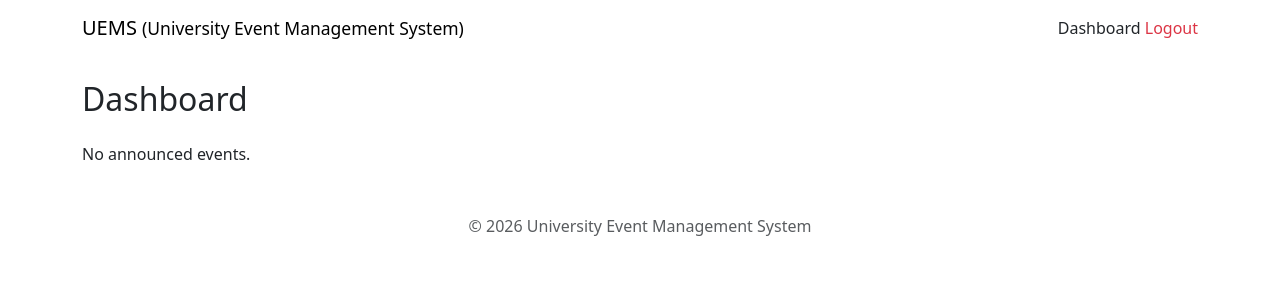
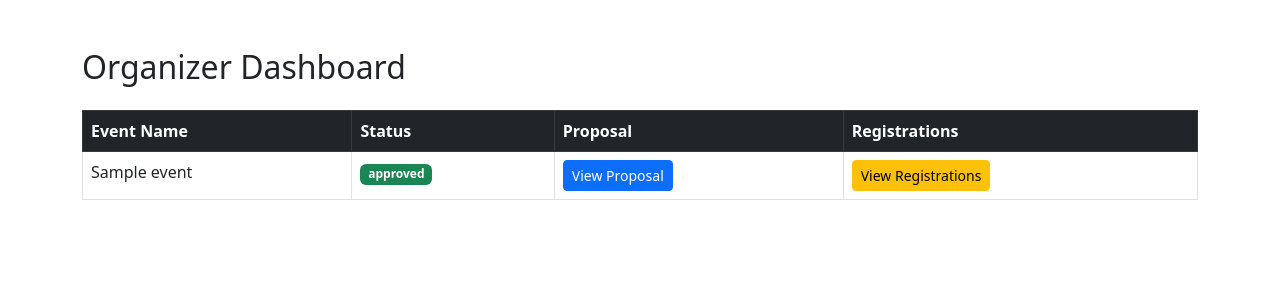
Before and after one commit to malikhasham712-tech/uems-final-year-project, a Django app: page /dashboard/ in a window 1280 px wide. Shown: the top 300 px of the page. Run offline with Django 5.2, Linux system fonts and the light colour scheme; a user stored in the database is signed in; tables that the repository leaves empty hold one stand-in row (values such as "Sample post").

Commit message:
event organizer view registartion and proposal not working, now fixing it

```diff
--- a/uems/accounts/templates/base.html
+++ b/uems/accounts/templates/base.html
@@ -21,7 +21,7 @@
         <a class="navbar-brand" href="/">UEMS <small>(University Event Management System)</small></a>
         <div>
             {% if request.user.is_authenticated %}
-                {% if request.user.is_superuser or request.user.profile.role == 'organizer' %}
+        {% if request.user.is_superuser or request.user.profile.is_organizer %}
             <a class="nav-link d-inline" href="{% url 'my_events' %}">Dashboard</a>
         {% else %}
             <a class="nav-link d-inline" href="{% url 'student_events' %}">Events</a>
--- /dev/null
+++ b/uems/accounts/templates/organizer_dashboard.html
@@ -0,0 +1,60 @@
+<!DOCTYPE html>
+<html>
+<head>
+    <title>Organizer Dashboard</title>
+
+    <!-- Bootstrap CDN -->
+    <link href="https://cdn.jsdelivr.net/npm/bootstrap@5.3.0/dist/css/bootstrap.min.css" rel="stylesheet">
+</head>
+<body>
+
+<div class="container mt-5">
+
+    <h2 class="mb-4">Organizer Dashboard</h2>
+
+    <table class="table table-bordered table-hover">
+        <thead class="table-dark">
+            <tr>
+                <th>Event Name</th>
+                <th>Status</th>
+                <th>Proposal</th>
+                <th>Registrations</th>
+            </tr>
+        </thead>
+
+        <tbody>
+            {% for event in events %}
+            <tr>
+                <td>{{ event.name }}</td>
+                <td>
+                    <span class="badge bg-success">
+                        {{ event.status }}
+                    </span>
+                </td>
+
+                <td>
+                    <a href="#" class="btn btn-primary btn-sm">
+                        View Proposal
+                    </a>
+                </td>
+
+                <td>
+                    <a href="#" class="btn btn-warning btn-sm">
+                        View Registrations
+                    </a>
+                </td>
+            </tr>
+            {% empty %}
+            <tr>
+                <td colspan="4" class="text-center">
+                    No Events Assigned
+                </td>
+            </tr>
+            {% endfor %}
+        </tbody>
+    </table>
+
+</div>
+
+</body>
+</html>
--- a/uems/accounts/views.py
+++ b/uems/accounts/views.py
@@ -8,6 +8,7 @@ from events.models import Event
 from django.core.mail import send_mail
 from django.conf import settings
 import uuid
+from django.contrib.auth.models import User
 
 # ----------------------
 # HOME
@@ -34,10 +35,10 @@ def register(request):
             Profile.objects.create(
                 user=user,
                 role=role,
-                verification_token=verification_token
+                verification_token=verification_token,
+                is_organizer=(role == 'organizer')
             )
 
-            # Email Verification
             verify_link = request.build_absolute_uri(
                 reverse('verify-email', args=[verification_token])
             )
@@ -71,6 +72,7 @@ def verify_email(request, token):
         messages.success(request, 'Email verified successfully! You can login now.')
     except Profile.DoesNotExist:
         messages.error(request, 'Invalid or expired verification link.')
+
     return redirect('login')
 
 
@@ -78,7 +80,6 @@ def verify_email(request, token):
 # LOGIN
 # ----------------------
 def login_view(request):
-    print("LOGIN VIEW HIT")  # Debug line
     if request.method == 'POST':
         username = request.POST.get('username')
         password = request.POST.get('password')
@@ -86,7 +87,6 @@ def login_view(request):
         user = authenticate(request, username=username, password=password)
 
         if user:
-            # Check email verification
             try:
                 if not user.profile.email_verified:
                     messages.error(request, 'Please verify your email before login.')
@@ -97,11 +97,11 @@ def login_view(request):
 
             login(request, user)
 
-            # Role-based redirect
-            if user.is_superuser or (hasattr(user, 'profile') and user.profile.role == 'organizer'):
-                return redirect('my_events')  # Organizer/Admin dashboard
+            # ✅ CHECK IF USER IS ORGANIZER BY EVENT ASSIGNMENT
+            if Event.objects.filter(organizer=user).exists():
+                return redirect('dashboard')  # organizer view
             else:
-                return redirect('student_events')  # Students
+                return redirect('student_events')
 
         else:
             messages.error(request, 'Invalid username or password.')
@@ -110,17 +110,56 @@ def login_view(request):
 
 
 # ----------------------
-# DASHBOARD (Optional)
-# ----------------------
-def dashboard(request):
-    # Optional, you can remove this if unused
-    events = Event.objects.filter(status='announced')
-    return render(request, 'accounts/dashboard.html', {'events': events})
-
-
-# ----------------------
 # LOGOUT
 # ----------------------
 def logout_view(request):
     logout(request)
     return redirect('login')
+
+
+# ----------------------
+# DASHBOARD (IMPORTANT FIX)
+# ----------------------
+def dashboard(request):
+    if not request.user.is_authenticated:
+        return redirect('login')
+
+    events = Event.objects.filter(organizer=request.user)
+
+    if events.exists():
+        # Organizer interface
+        return render(request, 'organizer_dashboard.html', {'events': events})
+    else:
+        # Student interface
+        return render(request, 'student_dashboard.html')
+
+
+# ----------------------
+# HELPER: Assign organizer
+# ----------------------
+def assign_organizer(user_username, event_name):
+    user = User.objects.get(username=user_username)
+    event = Event.objects.get(name=event_name)
+
+    # ✅ FIXED (use single organizer)
+    event.organizer = user
+    event.save()
+
+    # Ensure profile updated
+    user.profile.is_organizer = True
+    user.profile.save()
+
+    print(f"{user.username} assigned as organizer to {event.name}")
+
+
+# ----------------------
+# HELPER: Fix existing users
+# ----------------------
+def fix_existing_organizers():
+    organizer_users = ['Hasham', 'Sir_Ubaid']
+
+    for u_name in organizer_users:
+        user = User.objects.get(username=u_name)
+        user.profile.is_organizer = True
+        user.profile.save()
+        print(f"{user.username} is now an organizer")
--- a/uems/events/urls.py
+++ b/uems/events/urls.py
@@ -4,9 +4,9 @@ from . import views
 urlpatterns = [
     path('my_events/', views.my_events, name='my_events'),
     path('submit-proposal/<int:event_id>/', views.submit_proposal, name='submit_proposal'),
-    path('view-event/<int:event_id>/', views.view_event, name='view_event'),
-    path('view-proposals/<int:event_id>/', views.view_proposals, name='view_proposals'),
+    path('view_event/<int:event_id>/', views.view_event, name='view_event'),
+    path('view_proposals/<int:event_id>/', views.view_proposals, name='view_proposals'),
+    path('event-registrations/<int:event_id>/', views.event_registrations, name='event_registrations'),
     path('student-events/', views.student_events, name='student_events'),
     path('register-event/<int:event_id>/', views.register_event, name='register_event'),
-    path('event-registrations/<int:event_id>/', views.event_registrations, name='event_registrations'),
 ]
```
Also changed, not shown: uems/accounts/models.py (+7 -4 lines), uems/events/templates/events/event_registrations.html (+7 -16 lines), uems/events/templates/events/my_events.html (+9 -35 lines), uems/events/templates/events/view_proposals.html (+37 -17 lines), uems/events/views.py (+30 -16 lines), uems/accounts/migrations/0002_profile_is_organizer_alter_profile_role_and_more.py (added). Lines whose indentation alone changed are shown as unchanged.
